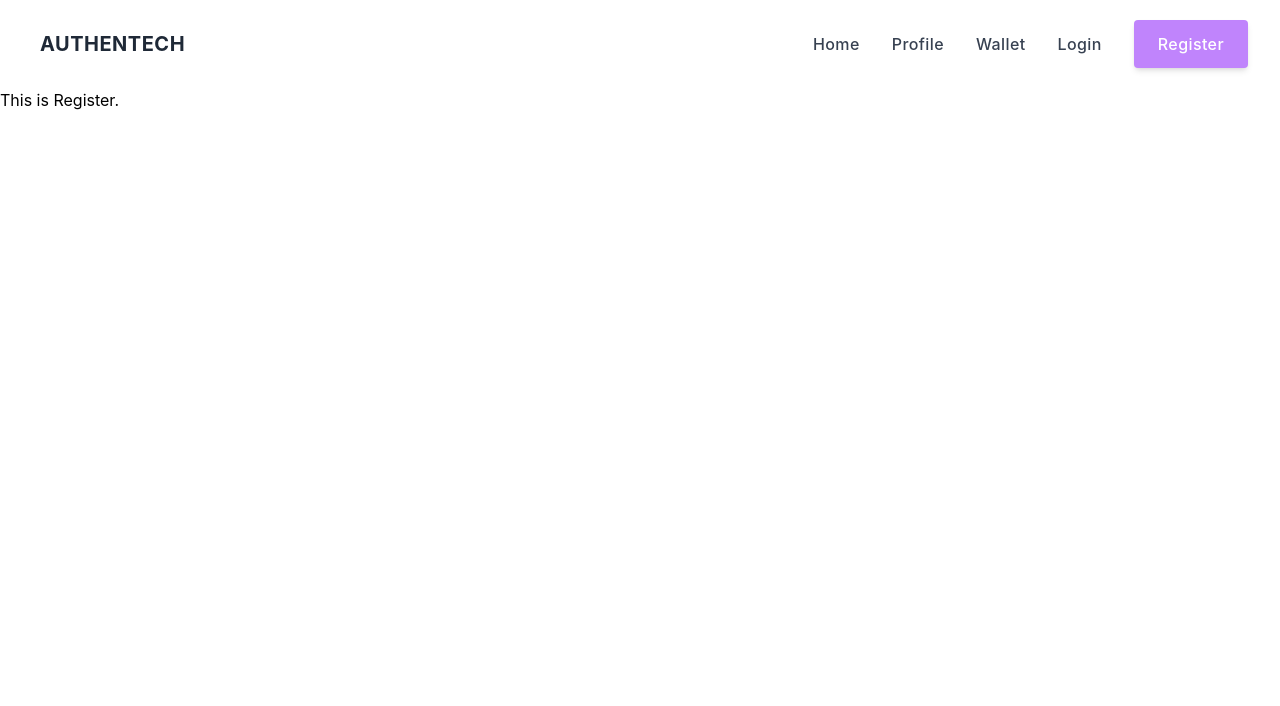
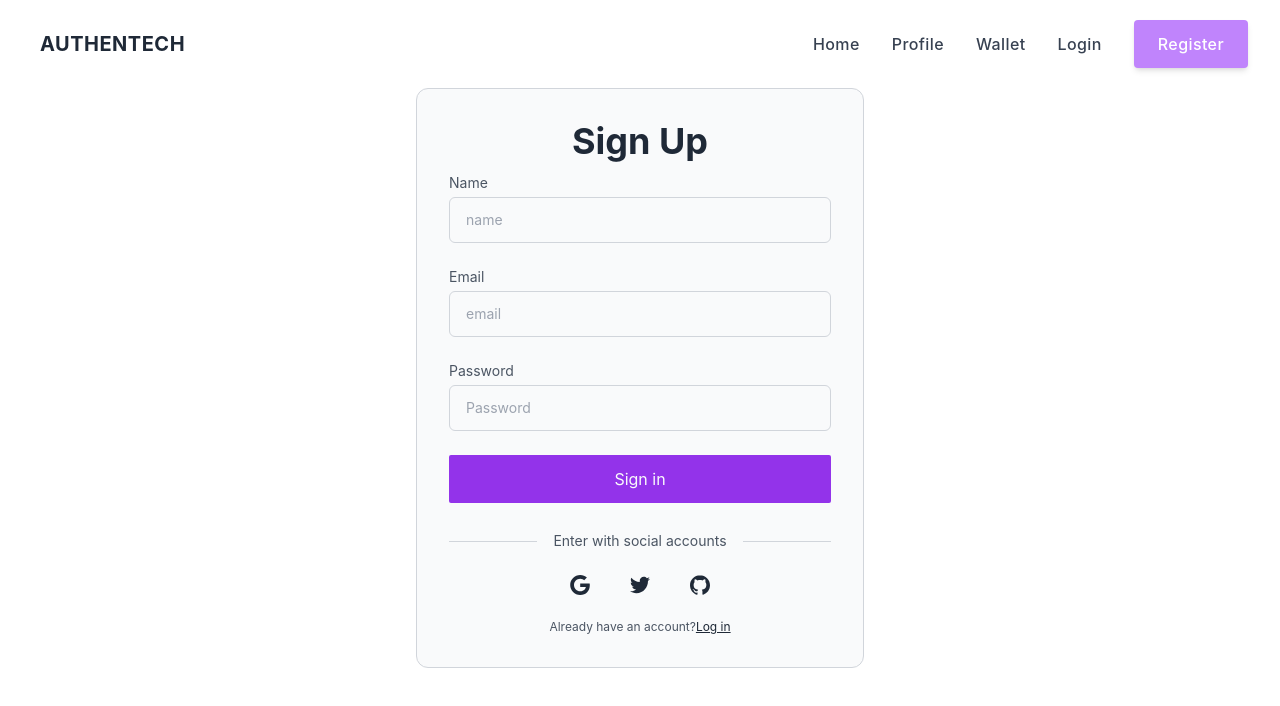
Before and after one commit to tahdiislam/authen-tech, a React (Vite) app: page /register in a window 1280 px wide. Shown: the top 706 px of the page. Built offline with nearby package versions, Linux system fonts and the light colour scheme.

Commit message:
complete register style

```diff
--- a/src/Component/Register.jsx
+++ b/src/Component/Register.jsx
@@ -1,9 +1,52 @@
 import React from 'react';
+import { Link } from 'react-router-dom';
 
 const Register = () => {
     return (
-        <div>
-            This is Register.
+        <div className='flex justify-center i'>
+            <div className="w-full max-w-md p-8 space-y-3 rounded-xl bg-gray-50 text-gray-800 border border-gray-300">
+                <h1 className="text-4xl font-bold text-center">Sign Up</h1>
+                <form noValidate="" action="" className="space-y-6 ng-untouched ng-pristine ng-valid">
+                    <div className="space-y-1 text-sm">
+                        <label htmlFor="name" className="block text-gray-600">Name</label>
+                        <input type="text" name="name" id="name" placeholder="name" className="border border-gray-300 w-full px-4 py-3 rounded-md bg-gray-50 text-gray-800 focus:border-purple-600" />
+                    </div>
+                    <div className="space-y-1 text-sm">
+                        <label htmlFor="email" className="block text-gray-600">Email</label>
+                        <input type="email" name="email" id="email" placeholder="email" className="border border-gray-300 w-full px-4 py-3 rounded-md bg-gray-50 text-gray-800 focus:border-purple-600" />
+                    </div>
+                    <div className="space-y-1 text-sm">
+                        <label htmlFor="password" className="block text-gray-600">Password</label>
+                        <input type="password" name="password" id="password" placeholder="Password" className="border w-full px-4 py-3 rounded-md border-gray-300 bg-gray-50 text-gray-800 focus:border-purple-600" />
+                    </div>
+                    <button className="block w-full p-3 text-center rounded-sm text-gray-50 bg-purple-600">Sign in</button>
+                </form>
+                <div className="flex items-center pt-4 space-x-1">
+                    <div className="flex-1 h-px sm:w-16 bg-gray-300"></div>
+                    <p className="px-3 text-sm text-gray-600">Enter with social accounts</p>
+                    <div className="flex-1 h-px sm:w-16 bg-gray-300"></div>
+                </div>
+                <div className="flex justify-center space-x-4">
+                    <button aria-label="Log in with Google" className="p-3 rounded-sm">
+                        <svg xmlns="http://www.w3.org/2000/svg" viewBox="0 0 32 32" className="w-5 h-5 fill-current">
+                            <path d="M16.318 13.714v5.484h9.078c-0.37 2.354-2.745 6.901-9.078 6.901-5.458 0-9.917-4.521-9.917-10.099s4.458-10.099 9.917-10.099c3.109 0 5.193 1.318 6.38 2.464l4.339-4.182c-2.786-2.599-6.396-4.182-10.719-4.182-8.844 0-16 7.151-16 16s7.156 16 16 16c9.234 0 15.365-6.49 15.365-15.635 0-1.052-0.115-1.854-0.255-2.651z"></path>
+                        </svg>
+                    </button>
+                    <button aria-label="Log in with Twitter" className="p-3 rounded-sm">
+                        <svg xmlns="http://www.w3.org/2000/svg" viewBox="0 0 32 32" className="w-5 h-5 fill-current">
+                            <path d="M31.937 6.093c-1.177 0.516-2.437 0.871-3.765 1.032 1.355-0.813 2.391-2.099 2.885-3.631-1.271 0.74-2.677 1.276-4.172 1.579-1.192-1.276-2.896-2.079-4.787-2.079-3.625 0-6.563 2.937-6.563 6.557 0 0.521 0.063 1.021 0.172 1.495-5.453-0.255-10.287-2.875-13.52-6.833-0.568 0.964-0.891 2.084-0.891 3.303 0 2.281 1.161 4.281 2.916 5.457-1.073-0.031-2.083-0.328-2.968-0.817v0.079c0 3.181 2.26 5.833 5.26 6.437-0.547 0.145-1.131 0.229-1.724 0.229-0.421 0-0.823-0.041-1.224-0.115 0.844 2.604 3.26 4.5 6.14 4.557-2.239 1.755-5.077 2.801-8.135 2.801-0.521 0-1.041-0.025-1.563-0.088 2.917 1.86 6.36 2.948 10.079 2.948 12.067 0 18.661-9.995 18.661-18.651 0-0.276 0-0.557-0.021-0.839 1.287-0.917 2.401-2.079 3.281-3.396z"></path>
+                        </svg>
+                    </button>
+                    <button aria-label="Log in with GitHub" className="p-3 rounded-sm">
+                        <svg xmlns="http://www.w3.org/2000/svg" viewBox="0 0 32 32" className="w-5 h-5 fill-current">
+                            <path d="M16 0.396c-8.839 0-16 7.167-16 16 0 7.073 4.584 13.068 10.937 15.183 0.803 0.151 1.093-0.344 1.093-0.772 0-0.38-0.009-1.385-0.015-2.719-4.453 0.964-5.391-2.151-5.391-2.151-0.729-1.844-1.781-2.339-1.781-2.339-1.448-0.989 0.115-0.968 0.115-0.968 1.604 0.109 2.448 1.645 2.448 1.645 1.427 2.448 3.744 1.74 4.661 1.328 0.14-1.031 0.557-1.74 1.011-2.135-3.552-0.401-7.287-1.776-7.287-7.907 0-1.751 0.62-3.177 1.645-4.297-0.177-0.401-0.719-2.031 0.141-4.235 0 0 1.339-0.427 4.4 1.641 1.281-0.355 2.641-0.532 4-0.541 1.36 0.009 2.719 0.187 4 0.541 3.043-2.068 4.381-1.641 4.381-1.641 0.859 2.204 0.317 3.833 0.161 4.235 1.015 1.12 1.635 2.547 1.635 4.297 0 6.145-3.74 7.5-7.296 7.891 0.556 0.479 1.077 1.464 1.077 2.959 0 2.14-0.020 3.864-0.020 4.385 0 0.416 0.28 0.916 1.104 0.755 6.4-2.093 10.979-8.093 10.979-15.156 0-8.833-7.161-16-16-16z"></path>
+                        </svg>
+                    </button>
+                </div>
+                <p className="text-xs text-center sm:px-6 text-gray-600">Already have an account?
+                    <Link rel="noopener noreferrer" to='/login' className="underline text-gray-800">Log in</Link>
+                </p>
+            </div>
         </div>
     );
 };
```
